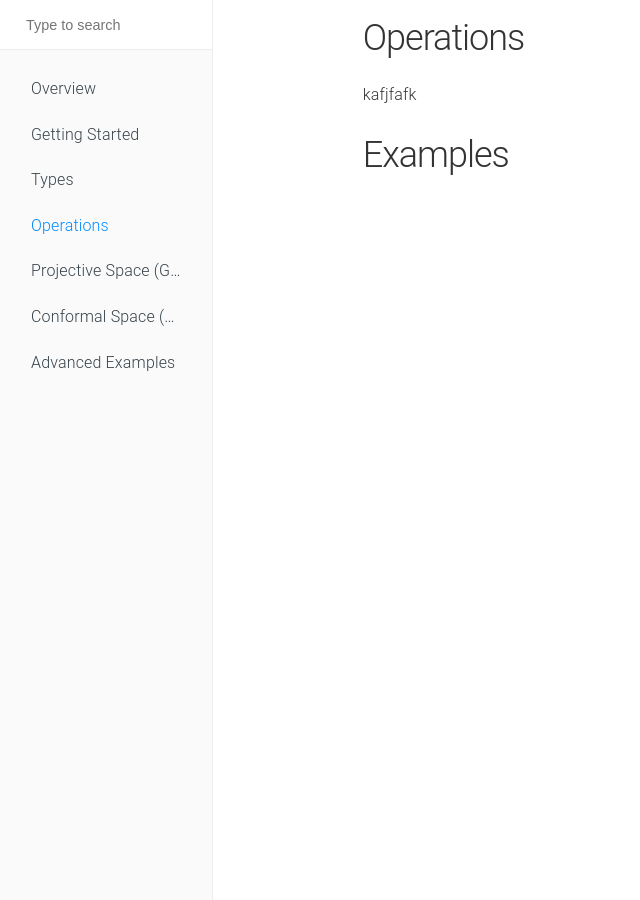
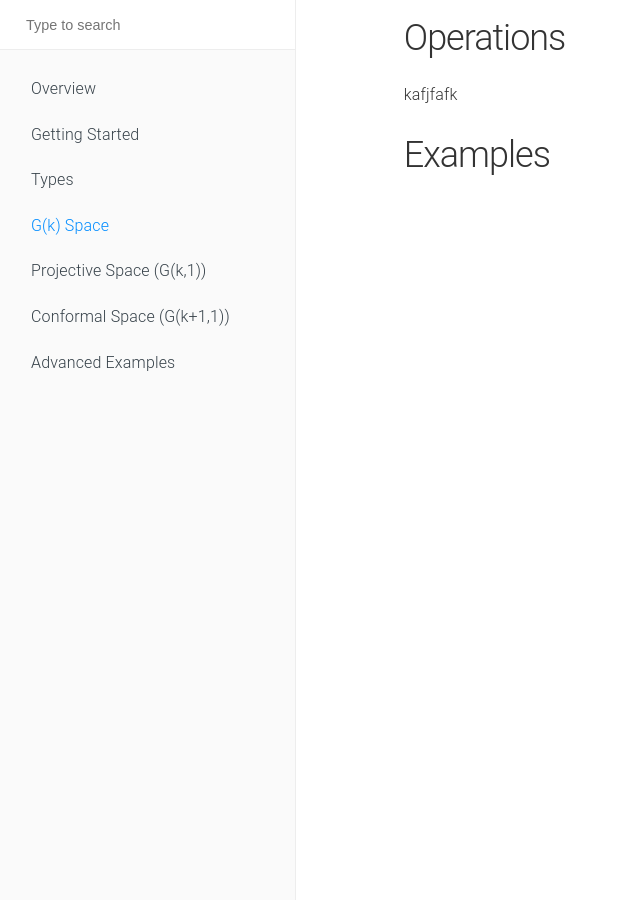
Before and after one commit to Viniriter/liga, a Jekyll site: the page built from docs/operations.md, in a window 1280 px wide. Shown: the whole page, without its empty margins (0-640 px from the left). Built offline with Jekyll 4.4.1, drawn with Linux system fonts in a browser that asks for light colours.

Commit message:
fixed bugs

```diff
--- a/docs/assets/css/docs.scss
+++ b/docs/assets/css/docs.scss
@@ -44,7 +44,7 @@ a {
 // Sidebar
 .sidebar {
 	display: block;
-	width: 20%;
+	width: 30%;
 	max-width: $sidebar-width;
 	padding: 0;
 	border-right: $sidebar-border;
--- a/docs/operations.md
+++ b/docs/operations.md
@@ -1,6 +1,6 @@
 ---
 layout: page
-title: Operations
+title: G(k) Space
 navigation: 4
 ---
 
```
